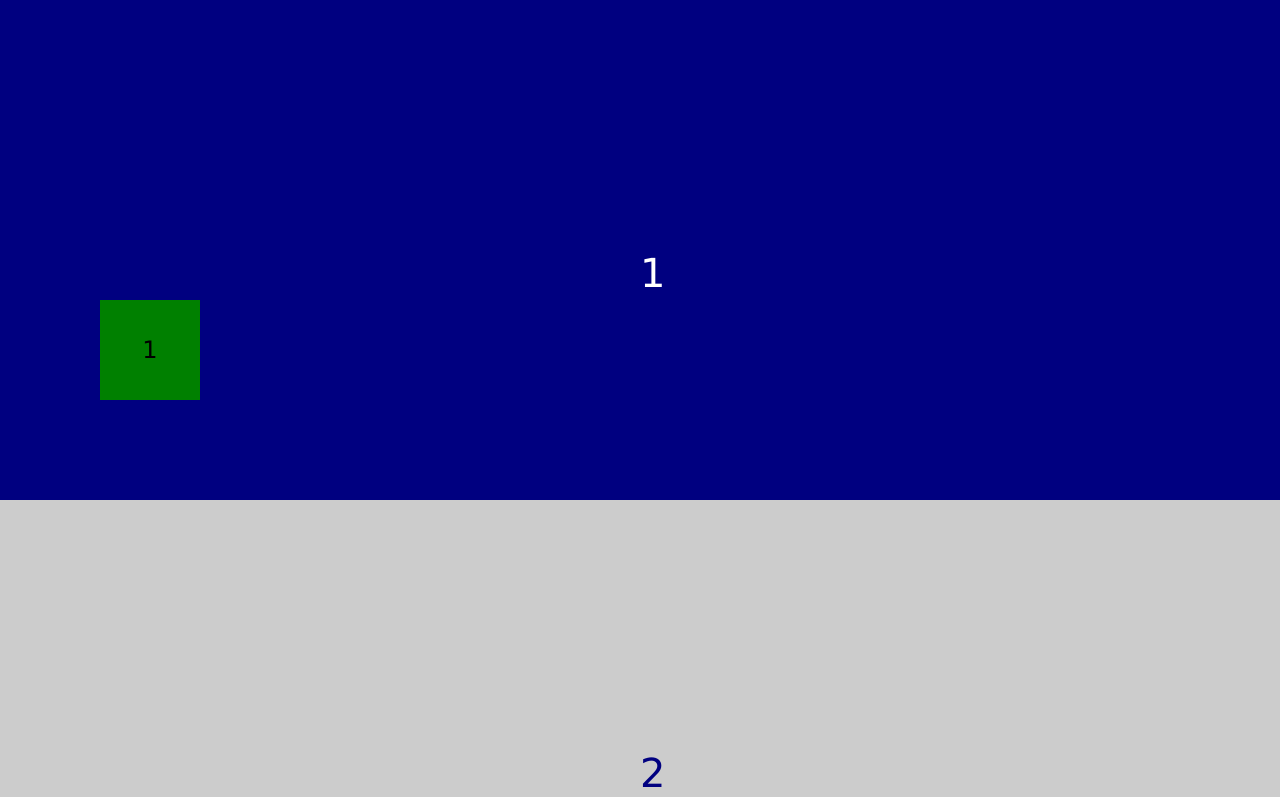
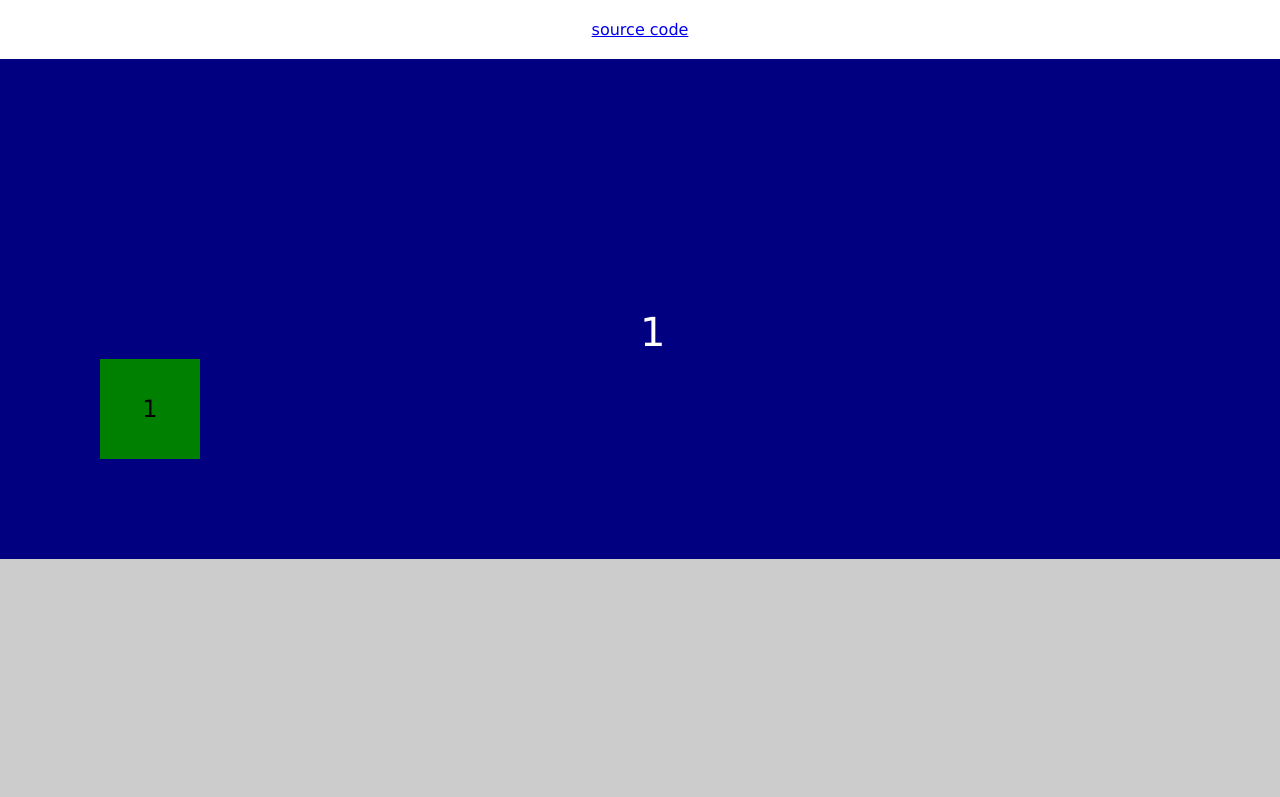
Before and after one commit to anorudes/react-scroll-effects, a website: page demo/index.html in a window 1280 px wide. Shown: the top 797 px of the page. Drawn offline with Linux system fonts and the light colour scheme.

Commit message:
link "source code"

```diff
--- a/demo/index.html
+++ b/demo/index.html
@@ -6,6 +6,10 @@
       *  {
         box-sizing: border-box;
         font-family: "Verdana";
+      }
+      .center {
+        padding: 20px;
+        text-align: center;
       }
       body {
         margin: 0;
@@ -68,6 +72,10 @@
     </style>
 </head>
 <body>
+  <div class="center">
+    <a target=_blank href="src/index.js">source code</a>
+  </div>
+
   <div id="app"></div>
 </body>
 <script type="text/javascript" src="dist/bundle.js"></script>
```
